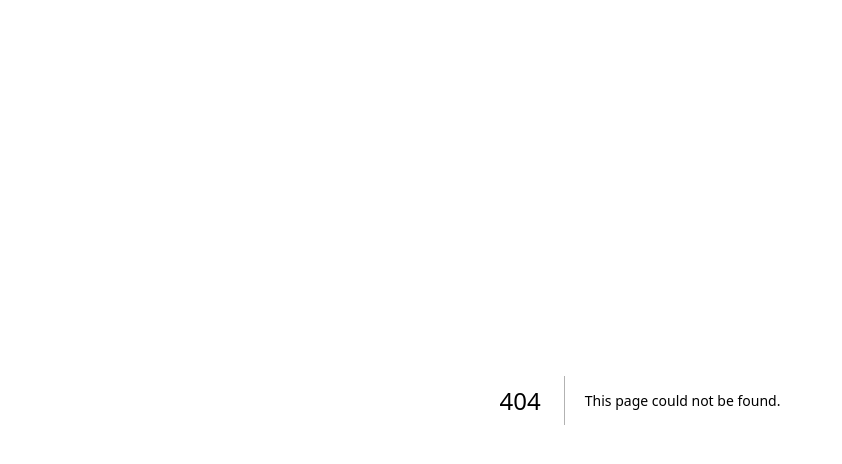
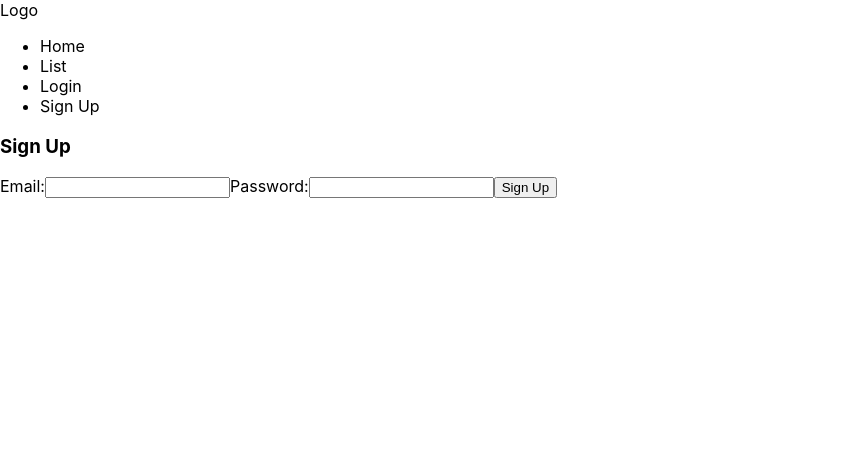
Before and after one commit to hseniht/next-listify-v1, a Next.js app in the folder frontend/: page /signup in a window 1280 px wide. Before the commit this address had no page. Shown: the top 464 px of the page, without its empty margins (0-842 px from the left). Built offline with nearby package versions, Linux system fonts and the light colour scheme.

Commit message:
feat: Add navbar, prepare signup & login pages
Pages are basic. No logic functions added yet.

```diff
--- /dev/null
+++ b/frontend/components/ui/navbar.js
@@ -0,0 +1,29 @@
+import Link from "next/link";
+
+const Navbar = () => {
+  return (
+    <header id="mainHeader">
+      <div id="mainNavigation" className="container">
+        <div className="brand-container">Logo</div>
+        <nav className="main-menu">
+          <ul>
+            <li className="menu-item">
+              <Link href={"/"}>Home</Link>
+            </li>
+            <li className="menu-item">
+              <Link href={"/list"}>List</Link>
+            </li>
+            <li className="menu-item">
+              <Link href={"/login"}>Login</Link>
+            </li>
+            <li className="menu-item">
+              <Link href={"/signup"}>Sign Up</Link>
+            </li>
+          </ul>
+        </nav>
+      </div>
+    </header>
+  );
+};
+
+export default Navbar;
--- a/frontend/pages/_app.js
+++ b/frontend/pages/_app.js
@@ -1,5 +1,6 @@
 import "../styles/globals.css";
 import "../styles/layout.css";
+import Navbar from "../components/ui/navbar";
 import { TodoListProvider } from "../context/TodoListContext";
 import { AuthContextProvider } from "../context/AuthContext";
 
@@ -7,6 +8,7 @@ function MyApp({ Component, pageProps }) {
   return (
     <AuthContextProvider>
       <TodoListProvider>
+        <Navbar />
         <Component {...pageProps} />
       </TodoListProvider>
     </AuthContextProvider>
--- /dev/null
+++ b/frontend/pages/signup.js
@@ -0,0 +1,35 @@
+import { useState } from "react";
+
+const Signup = () => {
+  const [email, setEmail] = useState("");
+  const [password, setPassword] = useState("");
+
+  const handleSubmit = async (e) => {
+    e.preventDefault();
+
+    console.log("sign up: ", email, password);
+  };
+
+  return (
+    <form className="signup" onSubmit={handleSubmit}>
+      <h3>Sign Up</h3>
+
+      <label>Email:</label>
+      <input
+        type="email"
+        onChange={(e) => setEmail(e.target.value)}
+        value={email}
+      ></input>
+      <label>Password:</label>
+      <input
+        type="password"
+        onChange={(e) => setPassword(e.target.value)}
+        value={password}
+      ></input>
+
+      <button>Sign Up</button>
+    </form>
+  );
+};
+
+export default Signup;
```
Also changed, not shown: frontend/pages/login.js (added, +35 -0 lines).
